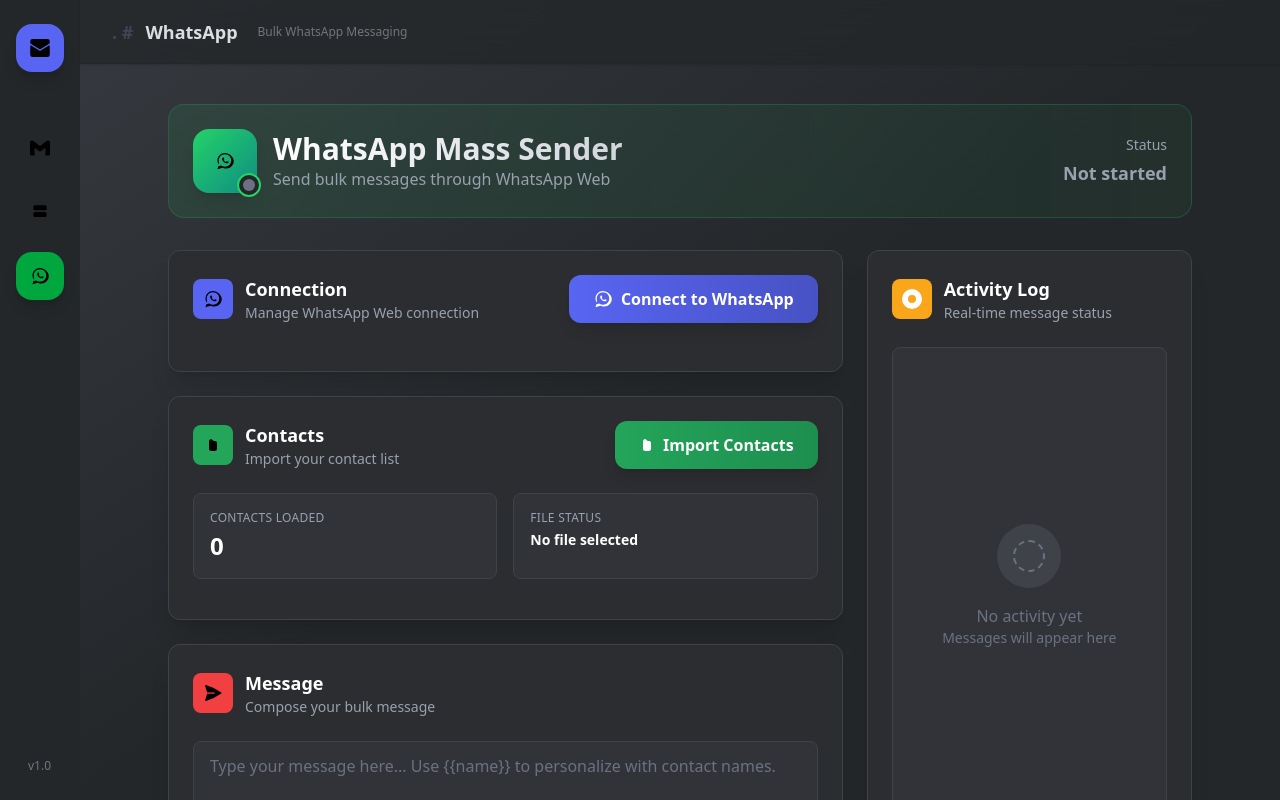
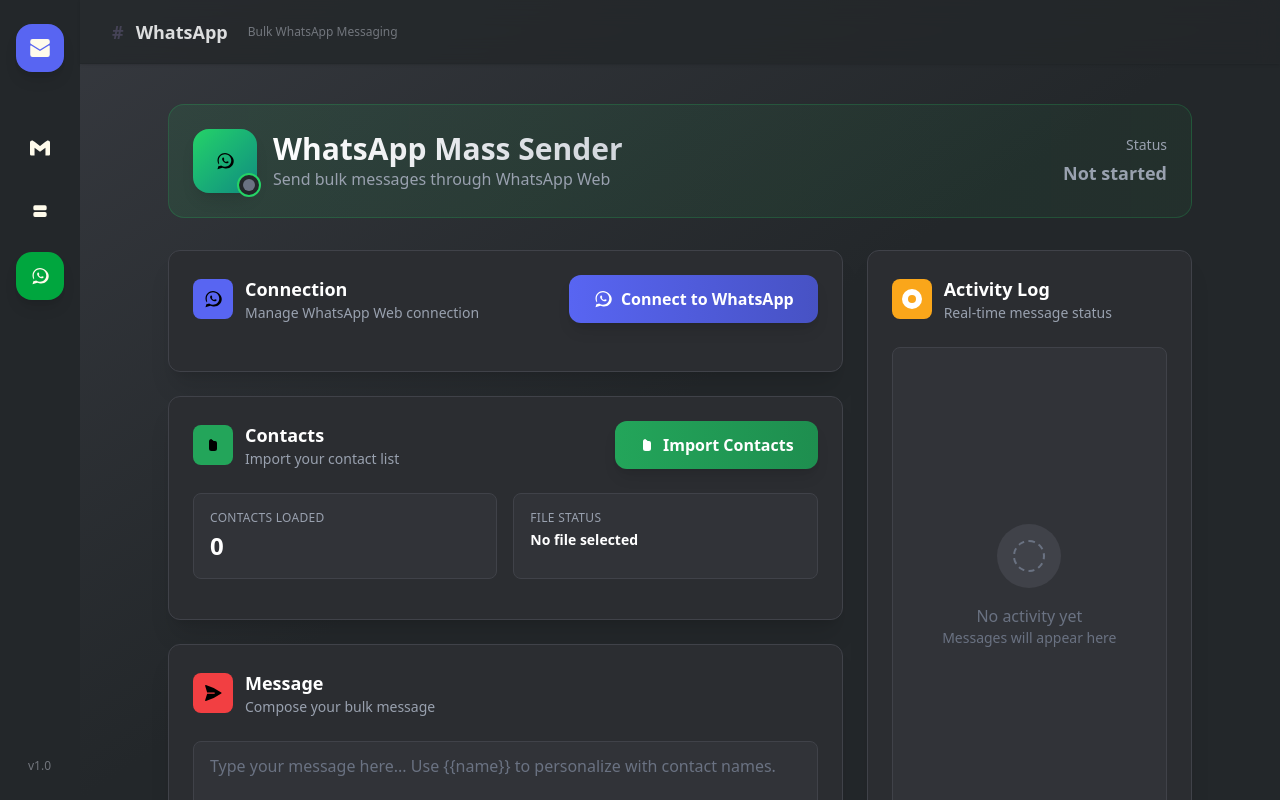
Before and after one commit to tashifkhan/bulk-messaging-system, a React (Vite) app in the folder electron/: page / in a window 1280 px wide. Built offline with nearby package versions, Linux system fonts and the light colour scheme.

Commit message:
fixed side bar icons

```diff
--- a/electron/src/components/SMTPForm.jsx
+++ b/electron/src/components/SMTPForm.jsx
@@ -1,5 +1,5 @@
 import { useState } from "react";
-import { ServerIcon, FolderIcon, SendIcon, CheckIcon } from "./Icons";
+import { ServerIcon, FolderIcon, SendIcon } from "./Icons";
 
 export default function SMTPForm({
 	smtpConfig,
--- a/electron/src/components/Sidebar.jsx
+++ b/electron/src/components/Sidebar.jsx
@@ -1,24 +1,40 @@
 import React from "react";
 const MailIcon = () => (
-	<svg className="w-6 h-6" viewBox="0 0 24 24" fill="currentColor">
+	<svg
+		className="w-6 h-6 text-amber-50"
+		viewBox="0 0 24 24"
+		fill="currentColor"
+	>
 		<path d="M2.25 6.75c0 .41.2.775.51.999L12 13.52l9.24-5.771c.31-.224.51-.589.51-.999V5.25A2.25 2.25 0 0 0 19.5 3H4.5A2.25 2.25 0 0 0 2.25 5.25v1.5z" />
 		<path d="M12 14.985L2.756 9.214A2.25 2.25 0 0 0 2.25 11.25v7.5A2.25 2.25 0 0 0 4.5 21h15a2.25 2.25 0 0 0 2.25-2.25v-7.5a2.25 2.25 0 0 0-.506-2.036L12 14.985z" />
 	</svg>
 );
 const GmailIcon = () => (
-	<svg className="w-5 h-5" viewBox="0 0 24 24" fill="currentColor">
+	<svg
+		className="w-5 h-5 text-amber-50"
+		viewBox="0 0 24 24"
+		fill="currentColor"
+	>
 		<path d="M24 5.457v13.909c0 .904-.732 1.636-1.636 1.636h-3.819V11.73L12 16.64l-6.545-4.91v9.273H1.636A1.636 1.636 0 0 1 0 19.366V5.457c0-2.023 2.309-3.178 3.927-1.964L5.455 4.64 12 9.548l6.545-4.91 1.528-1.145C21.69 2.28 24 3.434 24 5.457z" />
 	</svg>
 );
 const ServerIcon = () => (
-	<svg className="w-5 h-5" viewBox="0 0 24 24" fill="currentColor">
+	<svg
+		className="w-5 h-5 text-amber-50"
+		viewBox="0 0 24 24"
+		fill="currentColor"
+	>
 		<path d="M4 6a2 2 0 0 1 2-2h12a2 2 0 0 1 2 2v2a2 2 0 0 1-2 2H6a2 2 0 0 1-2-2V6zM4 14a2 2 0 0 1 2-2h12a2 2 0 0 1 2 2v2a2 2 0 0 1-2 2H6a2 2 0 0 1-2-2v-2z" />
 		<circle cx="7" cy="7" r="1" />
 		<circle cx="7" cy="15" r="1" />
 	</svg>
 );
 const WhatsAppIcon = () => (
-	<svg className="w-5 h-5" viewBox="0 0 32 32" fill="currentColor">
+	<svg
+		className="w-5 h-5 text-amber-50"
+		viewBox="0 0 32 32"
+		fill="currentColor"
+	>
 		<path d="M16 3C9.373 3 4 8.373 4 15c0 2.385.832 4.584 2.236 6.393L4 29l7.828-2.236C13.416 27.168 15.615 28 18 28c6.627 0 12-5.373 12-12S22.627 3 16 3zm0 22c-2.021 0-3.938-.586-5.555-1.6l-.396-.25-4.646 1.328 1.328-4.646-.25-.396C6.586 18.938 6 17.021 6 15c0-5.514 4.486-10 10-10s10 4.486 10 10-4.486 10-10 10zm5.29-7.71c-.26-.13-1.54-.76-1.78-.85-.24-.09-.41-.13-.58.13-.17.26-.67.85-.82 1.02-.15.17-.3.19-.56.06-.26-.13-1.09-.4-2.07-1.28-.76-.68-1.27-1.52-1.42-1.78-.15-.26-.02-.4.11-.53.11-.11.26-.3.39-.45.13-.15.17-.26.26-.43.09-.17.04-.32-.02-.45-.06-.13-.58-1.39-.8-1.91-.21-.51-.43-.44-.58-.45-.15-.01-.32-.01-.5-.01-.17 0-.45.06-.68.32-.23.26-.9.88-.9 2.15s.92 2.49 1.05 2.66c.13.17 1.81 2.77 4.39 3.78.61.21 1.09.33 1.46.42.61.13 1.16.11 1.6.07.49-.05 1.54-.63 1.76-1.24.22-.61.22-1.13.15-1.24-.07-.11-.24-.17-.5-.3z" />
 	</svg>
 );
--- a/electron/src/components/TopBar.jsx
+++ b/electron/src/components/TopBar.jsx
@@ -2,7 +2,7 @@ export default function TopBar({ activeTab }) {
 	return (
 		<header className="h-16 flex items-center px-8 border-b border-[#23272a] bg-[#23272a]/80 backdrop-blur-md shadow-sm">
 			<div className="flex items-center gap-3 text-[#dcddde] text-lg font-semibold">
-				<span className="text-[#454356]">{".   #"}</span>
+				<span className="text-[#454356]">{"   #"}</span>
 				<span>
 					{activeTab === "gmail"
 						? "Gmail"
```
